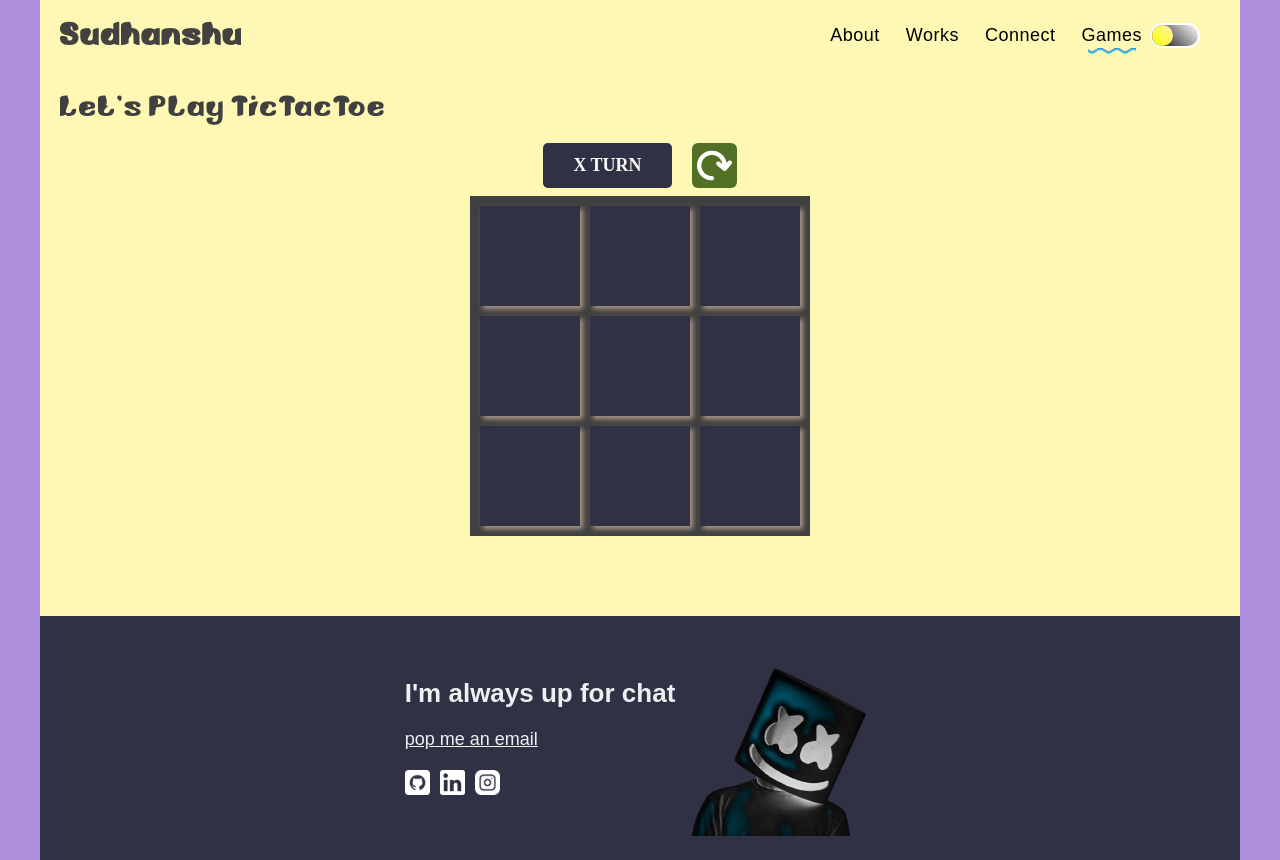
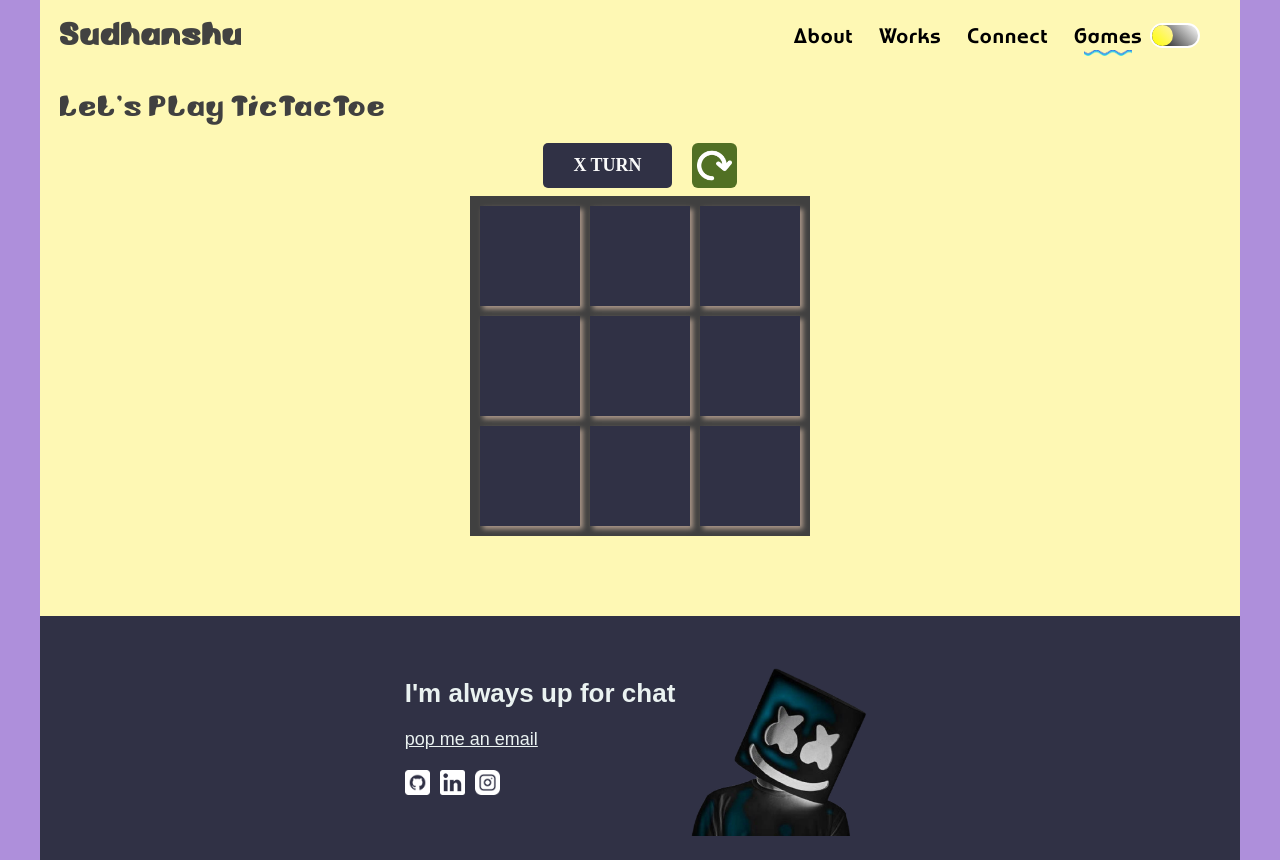
Before and after one commit to sudhanshuku01/portfolio, a React (Create React App) app: page /game/tic-tac-toe in a window 1280 px wide. Built offline with nearby package versions, Linux system fonts and the light colour scheme; no server answers.

Commit message:
add title and desc for the games page

```diff
--- a/src/Components1/Games.js
+++ b/src/Components1/Games.js
@@ -14,7 +14,9 @@ const Games = () => {
   ]
 
   return (
-    <Layout>
+    <Layout
+    title="Online Games 🎮 | Play Now !"
+    >
        <div
         style={{background:lm?'#fef8b4':'hsl(257, 8%, 18%)',color:lm?'#404040':'#f7f7f7'}}
         className='game'>
--- a/src/Components1/TicTacToe.js
+++ b/src/Components1/TicTacToe.js
@@ -80,7 +80,11 @@ const TicTacToe = () => {
   }, [gamestate, xturn, iswin, lm]);
 
   return (
-    <Layout>
+    <Layout
+    title="TicTacToe Game"
+    description="play tictactoe game online on the browser "
+    keywords="tictactoe game online"
+    >
       <div
         style={{
           background: lm ? "#fef8b4" : "hsl(257, 8%, 18%)",
--- a/src/Css/Sections/Header.css
+++ b/src/Css/Sections/Header.css
@@ -78,10 +78,11 @@
     transition: all 0.4s ease-in-out;
 }
 .header-ul li a{
-  font-family: 'Plus Jakarta Sans', sans-serif;
   text-decoration: none;
-  font-size: 18px;
+  font-size: 21px;
   letter-spacing: 0.5px;
+  font-family: 'Optien-font';
+  font-weight: 200;
   transition: all 0.3s ease-in-out;
 }
 
--- a/src/Css/Sections/about.css
+++ b/src/Css/Sections/about.css
@@ -95,7 +95,7 @@
         left: 0%;
      }
      .about-me-images img:nth-child(3){
-        top: 22%;
+        top: 19%;
         left: 70%;
      }
      .about-me-images img:nth-child(4){
@@ -108,5 +108,7 @@
 
 }
 @media only screen and (max-width:500px) {
-
+  .about-me ul{
+    width: 100%;
+  }
 }
```
Also changed, not shown: src/Components1/SnakeGame.js (added, +17 -0 lines).
